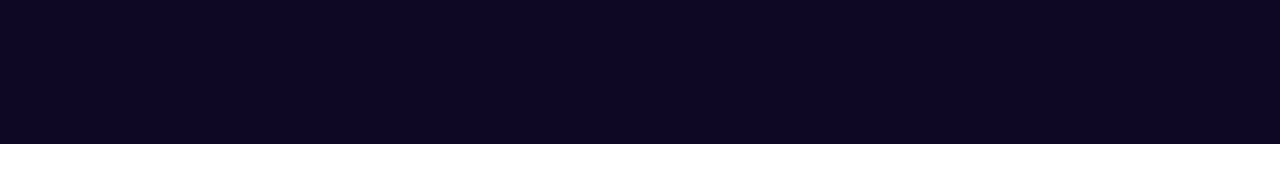
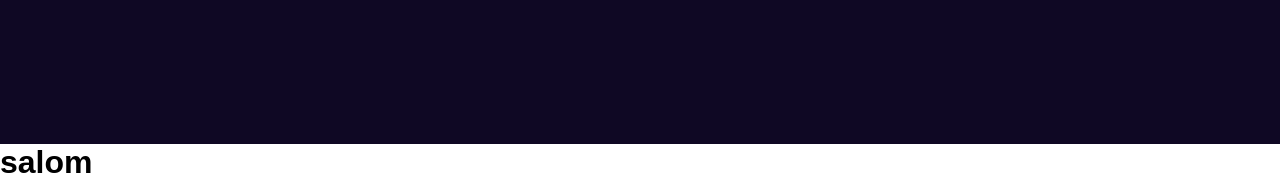
Before and after one commit to kodirov8788/Helloworld, a plain HTML site: page index.html in a window 1280 px wide. Shown: the part 6213-6394 px from the top of the page. Before the commit the page ends 6357 px from the top, so only its background shows below. Drawn offline with Linux system fonts and the light colour scheme.

Commit message:
update index.html

```diff
--- a/index.html
+++ b/index.html
@@ -283,7 +283,7 @@
             </div>
         </div>
     </div>
-
+    <div><h1> salom</h1></div>
 
 </body>
 
```
